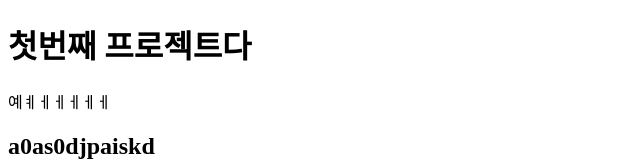
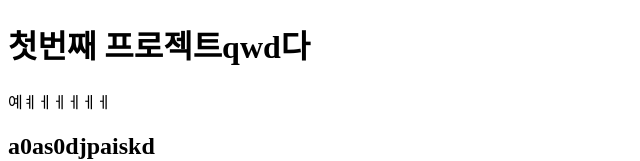
Before and after one commit to robin12303/js2014, a plain HTML site: page index.html in a window 1280 px wide. Shown: the top 161 px of the page, without its empty margins (0-640 px from the left). Drawn offline with Linux system fonts and the light colour scheme.

Commit message:
Update index.html

```diff
--- a/index.html
+++ b/index.html
@@ -7,7 +7,7 @@
     <link rel="stylesheet" href="style.css" />
   </head>
   <body>
-    <h1>첫번째 프로젝트다</h1>
+    <h1>첫번째 프로젝트qwd다</h1>
     <p>예ㅖㅔㅔㅔㅔㅔ</p>
     <h2>a0as0djpaiskd</h2>
   </body>
```
